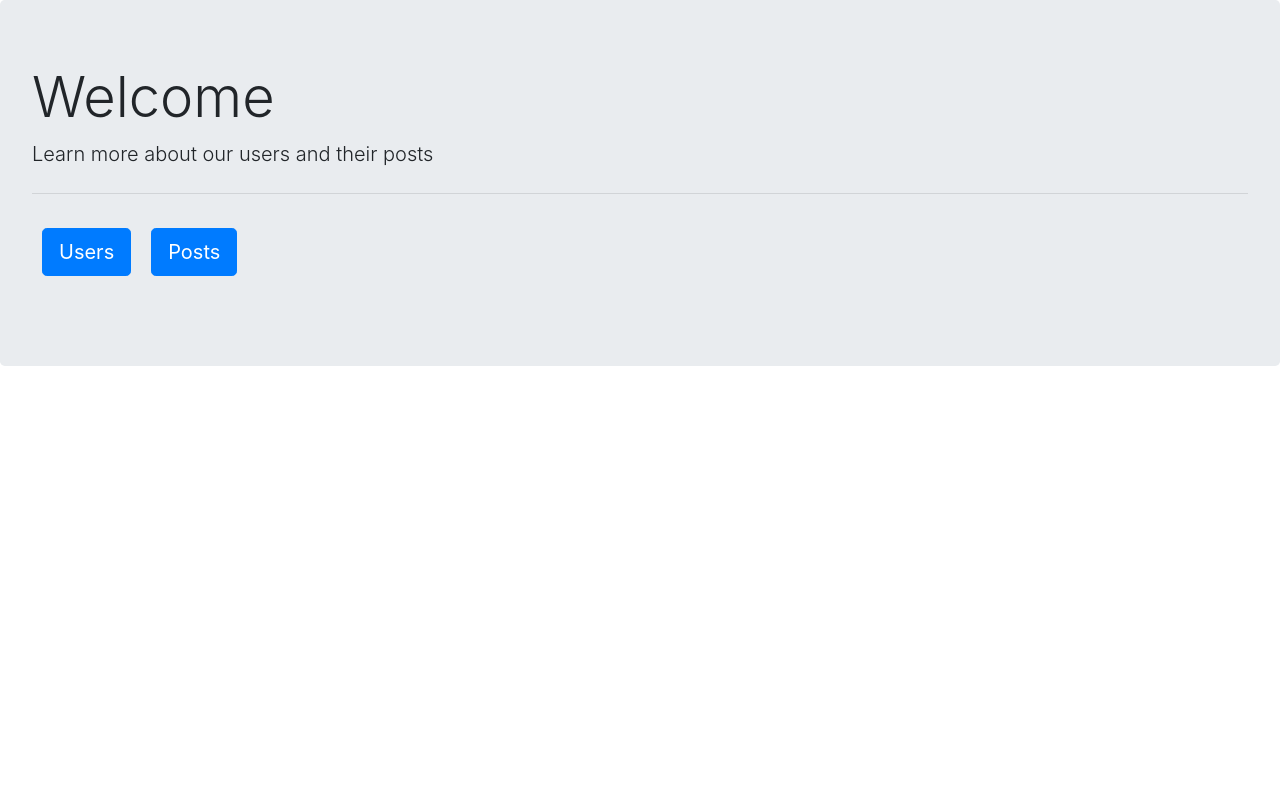
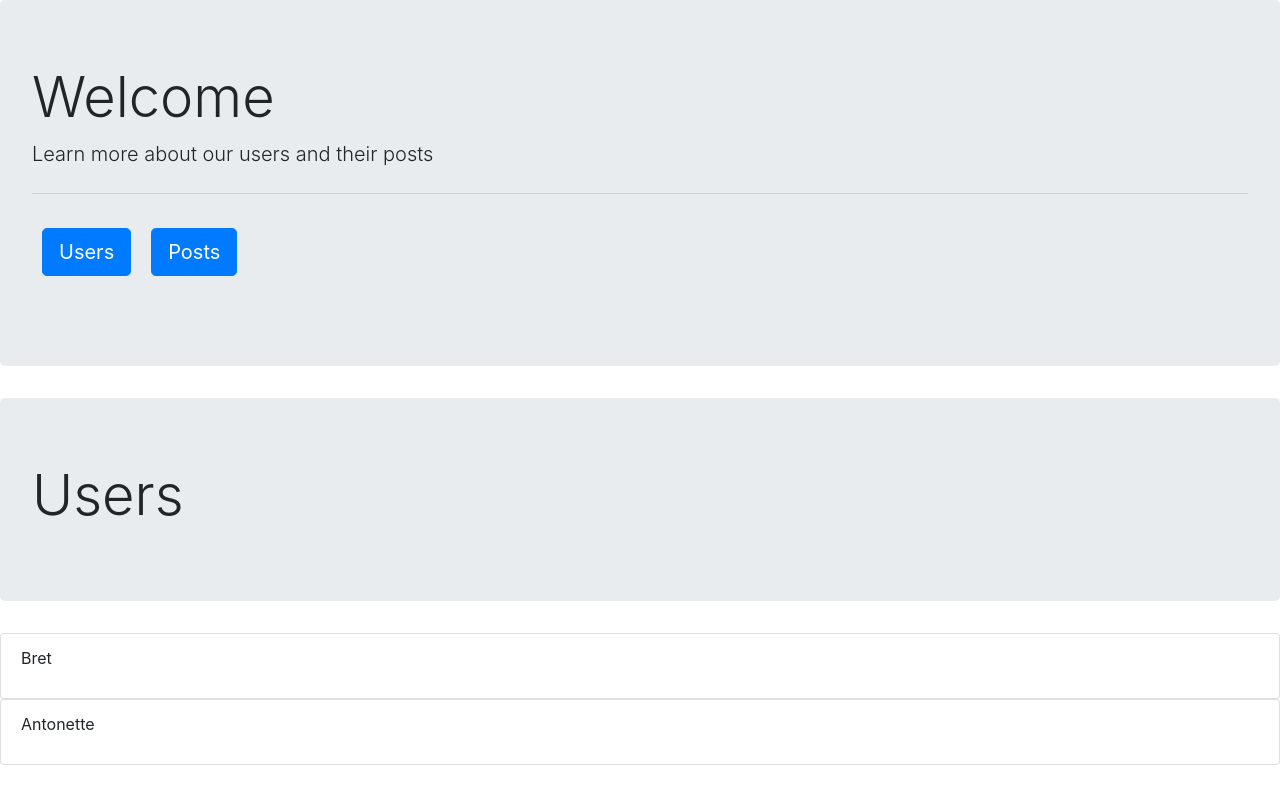
Before and after one commit to Danielandro/angular-users, an Angular app: page / in a window 1280 px wide. Built offline with nearby package versions, Linux system fonts and the light colour scheme.

Commit message:
feat: display list of users * defined interface for a user * hardcode data in users component

```diff
--- a/src/app/components/home/home.component.html
+++ b/src/app/components/home/home.component.html
@@ -10,3 +10,6 @@
     <a class="btn btn-primary btn-lg" href="#" role="button">Posts</a>
   </p>
 </div>
+<div>
+  <app-users></app-users>
+</div>
--- /dev/null
+++ b/src/app/components/users/users.component.html
@@ -0,0 +1,10 @@
+<div class="jumbotron">
+  <h1 class="display-4">{{ pageTitle }}</h1>
+</div>
+<div *ngIf="users">
+  <ul *ngFor="let user of users" class="list-group">
+    <li class="list-group-item">
+      <p>{{ user.username }}</p>
+    </li>
+  </ul>
+</div>
--- /dev/null
+++ b/src/app/components/users/users.component.ts
@@ -0,0 +1,62 @@
+import { Component, OnInit } from "@angular/core";
+import { IUser } from "../../models/user";
+
+@Component({
+  selector: "app-users",
+  templateUrl: "./users.component.html",
+  styleUrls: ["./users.component.css"]
+})
+export class UsersComponent implements OnInit {
+  pageTitle: string = "Users";
+  users: IUser[] = [
+    {
+      id: 1,
+      name: "Leanne Graham",
+      username: "Bret",
+      email: "Sincere@april.biz",
+      address: {
+        street: "Kulas Light",
+        suite: "Apt. 556",
+        city: "Gwenborough",
+        zipcode: "92998-3874",
+        geo: {
+          lat: "-37.3159",
+          lng: "81.1496"
+        }
+      },
+      phone: "1-770-736-8031 x56442",
+      website: "hildegard.org",
+      company: {
+        name: "Romaguera-Crona",
+        catchPhrase: "Multi-layered client-server neural-net",
+        bs: "harness real-time e-markets"
+      }
+    },
+    {
+      id: 2,
+      name: "Ervin Howell",
+      username: "Antonette",
+      email: "Shanna@melissa.tv",
+      address: {
+        street: "Victor Plains",
+        suite: "Suite 879",
+        city: "Wisokyburgh",
+        zipcode: "90566-7771",
+        geo: {
+          lat: "-43.9509",
+          lng: "-34.4618"
+        }
+      },
+      phone: "010-692-6593 x09125",
+      website: "anastasia.net",
+      company: {
+        name: "Deckow-Crist",
+        catchPhrase: "Proactive didactic contingency",
+        bs: "synergize scalable supply-chains"
+      }
+    }
+  ];
+  constructor() {}
+
+  ngOnInit() {}
+}
--- /dev/null
+++ b/src/app/models/user.ts
@@ -0,0 +1,23 @@
+export interface IUser {
+  id: number;
+  name: string;
+  username: string;
+  email: string;
+  address: {
+    street: string;
+    suite: string;
+    city: string;
+    zipcode: string;
+    geo: {
+      lat: string;
+      lng: string;
+    };
+  };
+  phone: string;
+  website: string;
+  company: {
+    name: string;
+    catchPhrase: string;
+    bs: string;
+  };
+}
```
Also changed, not shown: src/app/app.module.ts (+9 -13 lines), src/app/components/users/users.component.css (added), 1 other file (tests, documents, lock files or other folders).
